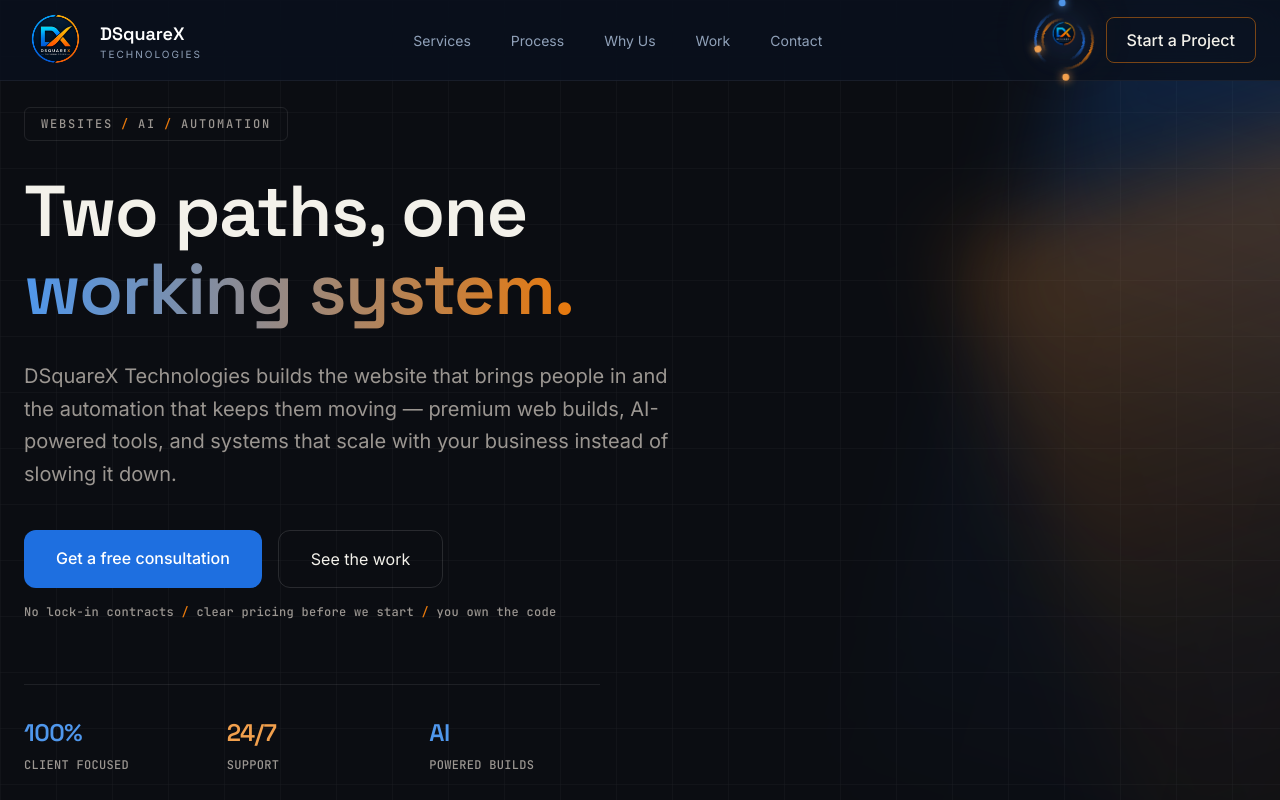
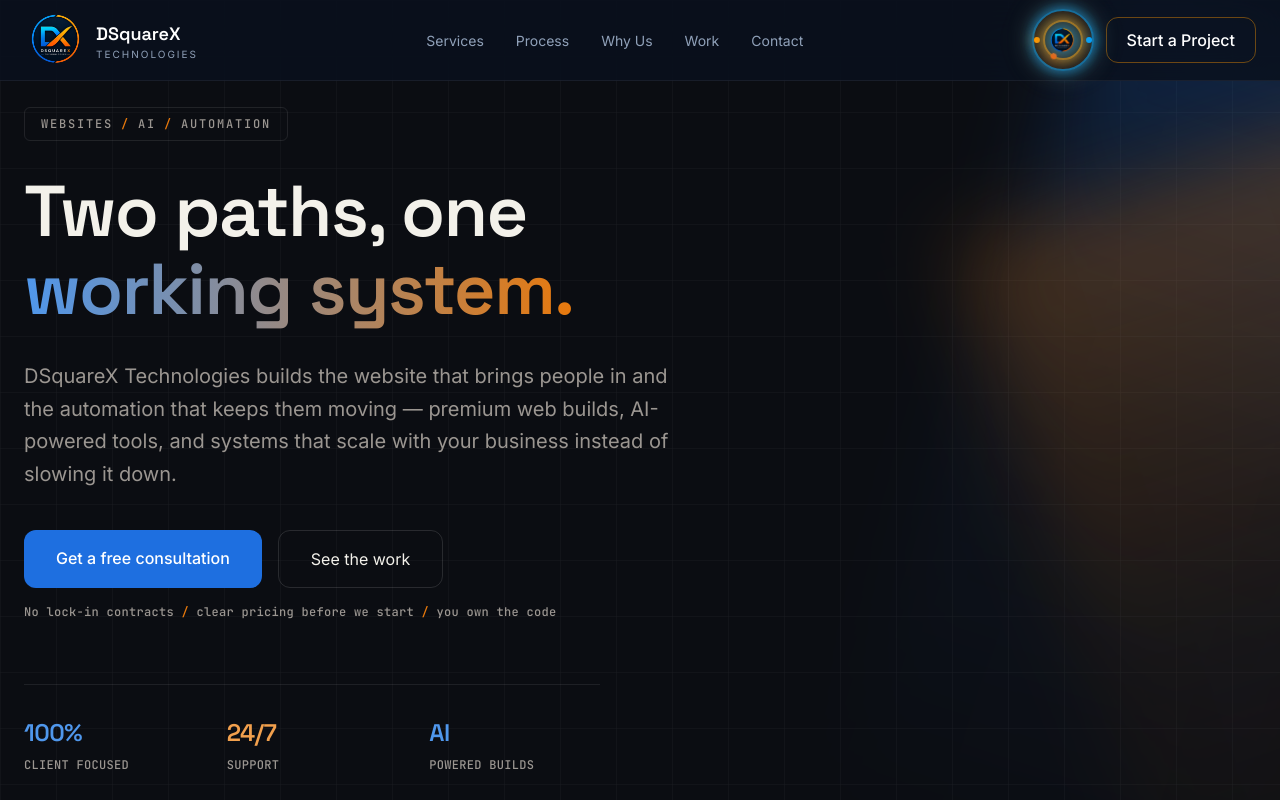
Before and after one commit to suryanarayanan20/dsquarex-technologies, a React (Vite) app: page / in a window 1280 px wide. Shown: the top 800 px of the page. Built offline with nearby package versions, Linux system fonts and the light colour scheme.

Commit message:
Update favicon

```diff
--- a/src/components/AnimatedLogoMark.jsx
+++ b/src/components/AnimatedLogoMark.jsx
@@ -1,58 +1,121 @@
+import { memo } from "react";
 import logo from "../assets/logo.png";
 
-/**
- * Prominent, always-in-motion logo mark for the hero: two
- * counter-rotating gradient rings plus a few orbiting particles
- * around a gently floating logo. Distinct from the dim page
- * watermark and the small navbar loop — this one is the standout.
- */
-function AnimatedLogoMark({ size = 156 }) {
+function AnimatedLogoMark({ size = 60 }) {
   const dots = [
-    { radius: size * 0.62, duration: "9s", delay: "0s", color: "var(--blue-soft)" },
-    { radius: size * 0.62, duration: "9s", delay: "-4.5s", color: "var(--orange-soft)" },
-    { radius: size * 0.46, duration: "6s", delay: "-2s", color: "var(--orange-soft)" },
+    {
+      radius: size * 0.42,
+      duration: "10s",
+      delay: "0s",
+      color: "#00A3FF",
+    },
+    {
+      radius: size * 0.42,
+      duration: "10s",
+      delay: "-5s",
+      color: "#FF9900",
+    },
+    {
+      radius: size * 0.30,
+      duration: "6s",
+      delay: "-2s",
+      color: "#FF5E00",
+    },
   ];
 
   return (
     <div
-      className="relative"
-      style={{ width: size, height: size }}
-      aria-hidden="true"
+      className="relative flex items-center justify-center"
+      style={{
+        width: size,
+        height: size,
+      }}
     >
-      <div className="orbit-ring orbit-ring-a absolute inset-0 rounded-full" />
-      <div className="orbit-ring orbit-ring-b absolute inset-[13%] rounded-full" />
+      {/* Main Glow */}
+      <div
+        className="absolute rounded-full animate-pulse"
+        style={{
+          width: size * 1.4,
+          height: size * 1.4,
+          background:
+            "radial-gradient(circle, rgba(0,163,255,0.35) 0%, rgba(255,153,0,0.15) 40%, transparent 75%)",
+          filter: "blur(12px)",
+        }}
+      />
 
-      {dots.map((dot, i) => (
+      {/* Outer Gradient Ring */}
+      <div
+        className="absolute inset-0 rounded-full orbit-ring-a"
+        style={{
+          border: "2px solid rgba(0,163,255,0.6)",
+          boxShadow:
+            "0 0 12px rgba(0,163,255,0.6), 0 0 24px rgba(0,163,255,0.4)",
+        }}
+      />
+
+      {/* Inner Gradient Ring */}
+      <div
+        className="absolute inset-[18%] rounded-full orbit-ring-b"
+        style={{
+          border: "2px solid rgba(255,153,0,0.6)",
+          boxShadow:
+            "0 0 10px rgba(255,153,0,0.5), 0 0 20px rgba(255,153,0,0.3)",
+        }}
+      />
+
+      {/* Orbiting Dots */}
+      {dots.map((dot, index) => (
         <div
-          key={i}
-          className="orbit-track absolute inset-0"
-          style={{ animationDuration: dot.duration, animationDelay: dot.delay }}
+          key={index}
+          className="absolute inset-0 orbit-track"
+          style={{
+            animationDuration: dot.duration,
+            animationDelay: dot.delay,
+          }}
         >
           <span
             className="absolute rounded-full"
             style={{
               top: "50%",
               left: "50%",
-              width: 7,
-              height: 7,
+              width: 6,
+              height: 6,
               background: dot.color,
-              boxShadow: `0 0 8px ${dot.color}`,
+              boxShadow: `0 0 14px ${dot.color}`,
               transform: `translate(-50%, -50%) translateX(${dot.radius}px)`,
             }}
           />
         </div>
       ))}
 
-      <div className="absolute inset-0 flex items-center justify-center">
-        <img
-          src={logo}
-          alt="DSquareX"
-          className="logo-mark-core select-none"
-          style={{ width: size * 0.5 }}
-        />
-      </div>
+      {/* Logo Glow */}
+      <div
+        className="absolute rounded-full"
+        style={{
+          width: size * 0.7,
+          height: size * 0.7,
+          background:
+            "radial-gradient(circle, rgba(0,163,255,0.25), transparent 70%)",
+          filter: "blur(8px)",
+        }}
+      />
+
+      {/* Logo */}
+      <img
+        src={logo}
+        alt="DSquareX"
+        draggable="false"
+        className="relative z-10 select-none logo-mark-core"
+        style={{
+          width: size * 0.50,
+          height: size * 0.50,
+          objectFit: "contain",
+          filter:
+            "drop-shadow(0 0 8px rgba(0,163,255,0.7)) drop-shadow(0 0 14px rgba(255,153,0,0.5))",
+        }}
+      />
     </div>
   );
 }
 
-export default AnimatedLogoMark;
+export default memo(AnimatedLogoMark);
--- a/src/components/Navbar.jsx
+++ b/src/components/Navbar.jsx
@@ -19,8 +19,8 @@
 
       <div className="max-w-7xl mx-auto px-4 md:px-6 h-16 md:h-20 flex items-center justify-between">
 
-        {/* Logo */}
-        <a href="#home" className="flex items-center gap-3">
+        {/* Left Logo */}
+        <a href="#home" className="flex items-center gap-2">
 
           <img
             src={logo}
@@ -29,21 +29,19 @@
           />
 
           <div className="leading-tight">
-
             <p className="font-[Space_Grotesk] font-semibold text-base md:text-lg text-white">
               DSquareX
             </p>
 
-            <p className="text-[10px] tracking-[0.2em] text-slate-400 uppercase">
+            <p className="text-[8px] md:text-[10px] tracking-[0.2em] text-slate-400 uppercase">
               Technologies
             </p>
-
           </div>
 
         </a>
 
         {/* Desktop Menu */}
-        <ul className="hidden md:flex items-center gap-10">
+        <ul className="hidden md:flex items-center gap-8">
 
           {links.map((link) => (
             <li key={link.name}>
@@ -58,29 +56,32 @@
 
         </ul>
 
-        {/* Desktop CTA */}
+        {/* Right Side */}
         <div className="flex items-center gap-3">
 
-  {/* Animated logo - mobile & desktop */}
-  <div className="flex items-center">
-    <AnimatedLogoMark size={window.innerWidth < 768 ? 32 : 60} />
+          {/* Mobile Animated Logo */}
+          <div className="md:hidden flex items-center justify-center">
+            <AnimatedLogoMark size={58} />
           </div>
 
-  {/* Desktop CTA only */}
+          {/* Desktop Animated Logo */}
+          <div className="hidden md:flex items-center justify-center">
+            <AnimatedLogoMark size={62} />
+          </div>
+
+          {/* Desktop CTA */}
           <a
             href="https://wa.me/916282787553"
             target="_blank"
             rel="noreferrer"
-    className="hidden md:inline-flex items-center gap-2 border border-[var(--orange)]/50 hover:bg-[var(--orange)]/10 text-[var(--ink)] font-medium px-5 py-2.5 rounded-lg transition-colors duration-300"
+            className="hidden md:inline-flex items-center gap-2 border border-[#FF9900]/40 hover:bg-[#FF9900]/10 text-white font-medium px-5 py-2.5 rounded-xl transition-all duration-300"
           >
             Start a Project
           </a>
 
-</div>
-
           {/* Mobile Menu Button */}
           <button
-          className="md:hidden text-2xl text-white"
+            className="md:hidden text-2xl text-white ml-1"
             onClick={() => setMenuOpen(!menuOpen)}
             aria-label="Toggle Menu"
           >
@@ -89,11 +90,11 @@
 
         </div>
 
+      </div>
+
       {/* Mobile Menu */}
       <AnimatePresence>
-
         {menuOpen && (
-
           <motion.div
             initial={{ opacity: 0, height: 0 }}
             animate={{ opacity: 1, height: "auto" }}
@@ -101,7 +102,6 @@
             transition={{ duration: 0.3 }}
             className="md:hidden bg-[#0A111E] border-t border-white/[0.06] overflow-hidden"
           >
-
             <ul className="flex flex-col text-center py-3">
 
               {links.map((link) => (
@@ -117,7 +117,6 @@
               ))}
 
               <li className="px-5 py-4">
-
                 <a
                   href="https://wa.me/916282787553"
                   target="_blank"
@@ -126,15 +125,11 @@
                 >
                   Start a Project
                 </a>
-
               </li>
 
             </ul>
-
           </motion.div>
-
         )}
-
       </AnimatePresence>
 
     </nav>
--- a/src/index.css
+++ b/src/index.css
@@ -255,3 +255,27 @@
     transition-duration: 0.001ms !important;
   }
 }
+
+/* ========================================
+   Animated Logo Mobile Optimization
+======================================== */
+.orbit-ring-a {
+  animation: ring-spin 11s linear infinite;
+}
+
+.orbit-ring-b {
+  animation: ring-spin-reverse 7.5s linear infinite;
+}
+
+.orbit-track {
+  animation-name: orbit-spin;
+  animation-timing-function: linear;
+  animation-iteration-count: infinite;
+}
+.logo-mark-core {
+  animation: logo-mark-float 4s ease-in-out infinite;
+  filter:
+    drop-shadow(0 0 12px rgba(0,163,255,.8))
+    drop-shadow(0 0 24px rgba(0,163,255,.5))
+    drop-shadow(0 0 36px rgba(255,153,0,.4));
+}
```
Lines whose indentation alone changed are shown as unchanged.
